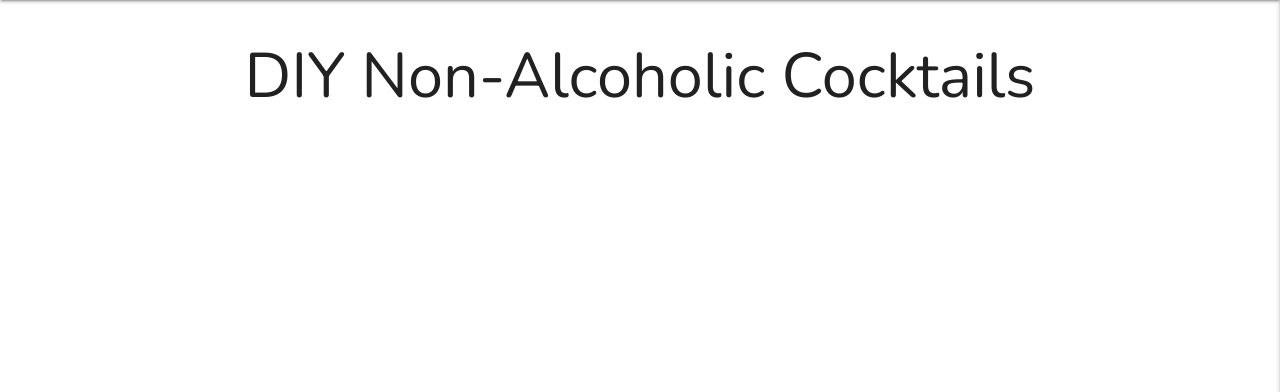
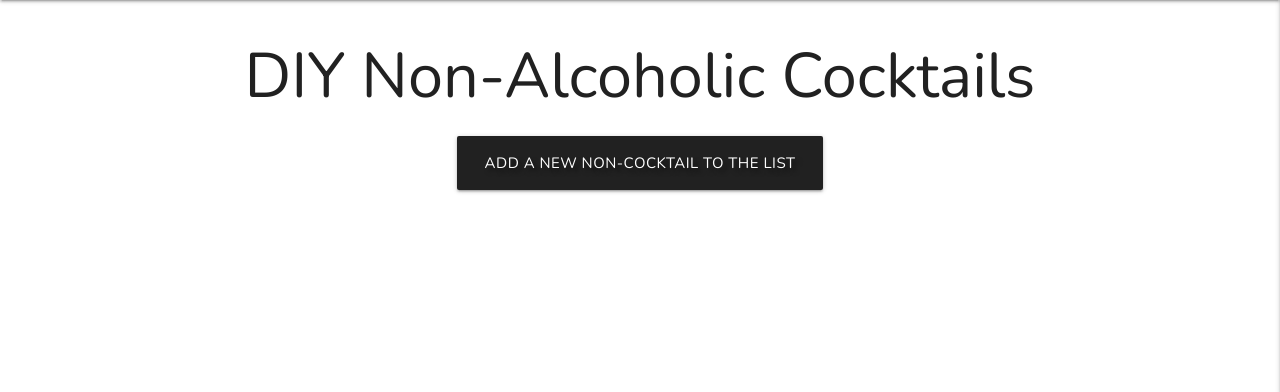
Before and after one commit to davidhuk/david-harris-mp3, a Flask app: page /non_alcoholic_cocktails in a window 1280 px wide. Shown: the part 64-456 px from the top of the page. Run offline with Flask 2, Linux system fonts and the light colour scheme; data that the repository does not hold is empty; some libraries are stand-ins or nearby versions.

Commit message:
Added Google Materialize buttons to alcoholic & non-alcoholic html pages. Updated text on home page.

```diff
--- a/static/css/style.css
+++ b/static/css/style.css
@@ -1,7 +1,5 @@
-body {
-    font-family: 'Nunito', sans-serif;
-}
+body {font-family: 'Nunito', sans-serif;}
 
-.text-shadow {
-    text-shadow: 4px 4px 4px rgba(0, 0, 0, 0.5);
-}
+.text-shadow {text-shadow: 4px 4px 4px rgba(0, 0, 0, 0.5);}
+
+.btn-large:hover {filter: brightness(250%);}
--- a/templates/non_alcoholic_cocktails.html
+++ b/templates/non_alcoholic_cocktails.html
@@ -3,15 +3,23 @@
 
 <h1 class="center-align">DIY Non-Alcoholic Cocktails</h1>
 
+<div class="card-action center-align">
+    <a href="#" class="waves-effect waves-light btn-large text-shadow white-text grey darken-4 center-align hoverable">Add a new non-cocktail to the list</a>
+</div>
+
 {% for non_alcoholic_cocktail in non_alcoholic_cocktails %}
 <div class="row">
-    <div class="col s12 m8 offset-m2">
+    <div class="col s12 m6 offset-m3">
         <div class="card text-shadow deep-purple lighten-1 center-align">
             <div class="card-content white-text">
-                <span class="card-title center-align">Name: {{ non_alcoholic_cocktail.cocktail_name }}</span>
-                <p class="center-align">Glass: {{ non_alcoholic_cocktail.glass }}</p>
-                <p class="center-align">Ingredients: {{ non_alcoholic_cocktail.ingredients }}</p>
+                <span class="card-title center-align">Cocktail: {{ non_alcoholic_cocktail.cocktail_name }}</span><br>
+                <p class="center-align">Glass: {{ non_alcoholic_cocktail.glass }}</p><br>
+                <p class="center-align">Ingredients: {{ non_alcoholic_cocktail.ingredients }}</p><br>
                 <p class="center-align">Preparation Instruction: {{ non_alcoholic_cocktail.preparation }}</p>
+            </div>
+            <div class="card-action">
+                <a href="#" class="waves-effect waves-light btn-large text-shadow white-text grey darken-4 hoverable">Edit</a>
+                <a href="#" class="waves-effect waves-light btn-large text-shadow white-text grey darken-4 hoverable">Delete</a>
             </div>
         </div>
     </div>
```
Also changed, not shown: templates/alcoholic_cocktails.html (+12 -4 lines), templates/home_page.html (+4 -4 lines).
